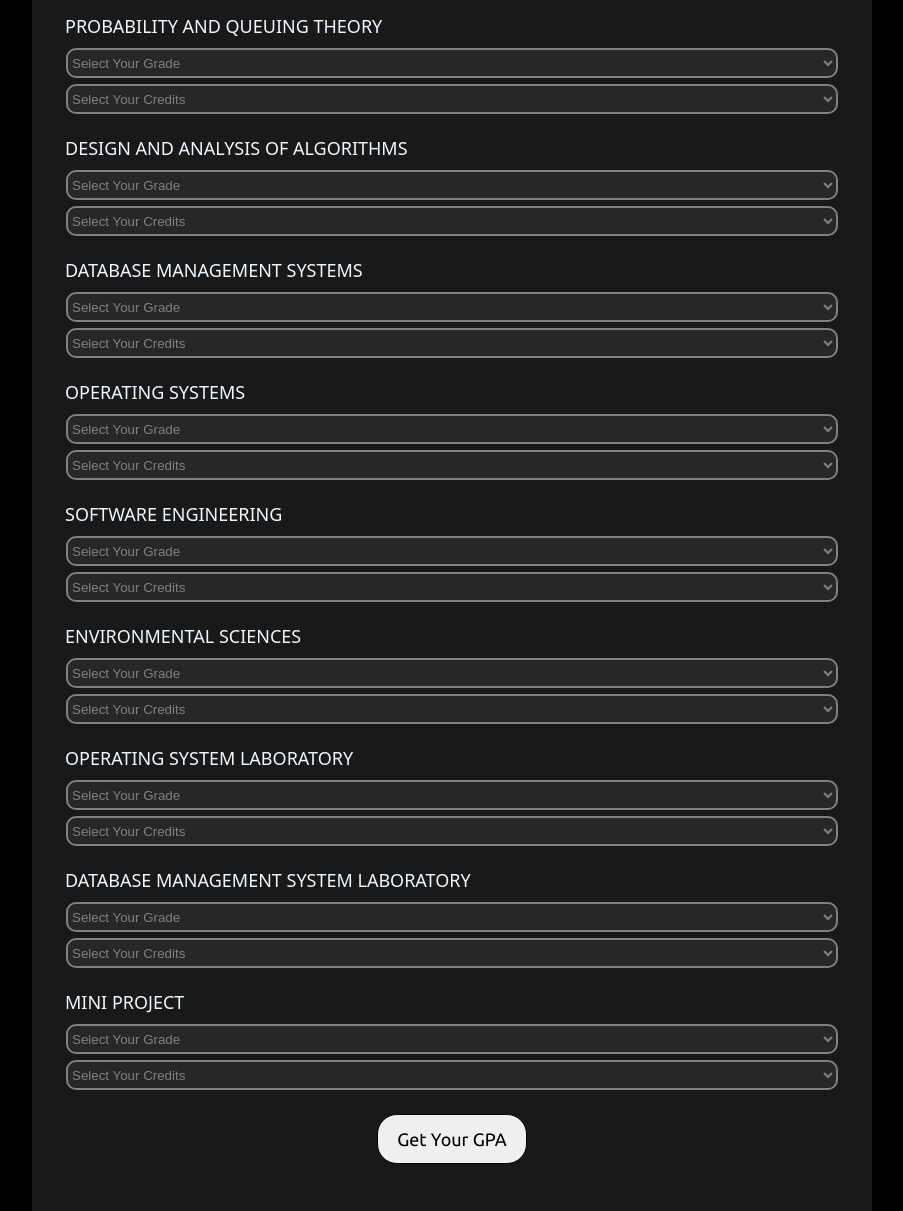
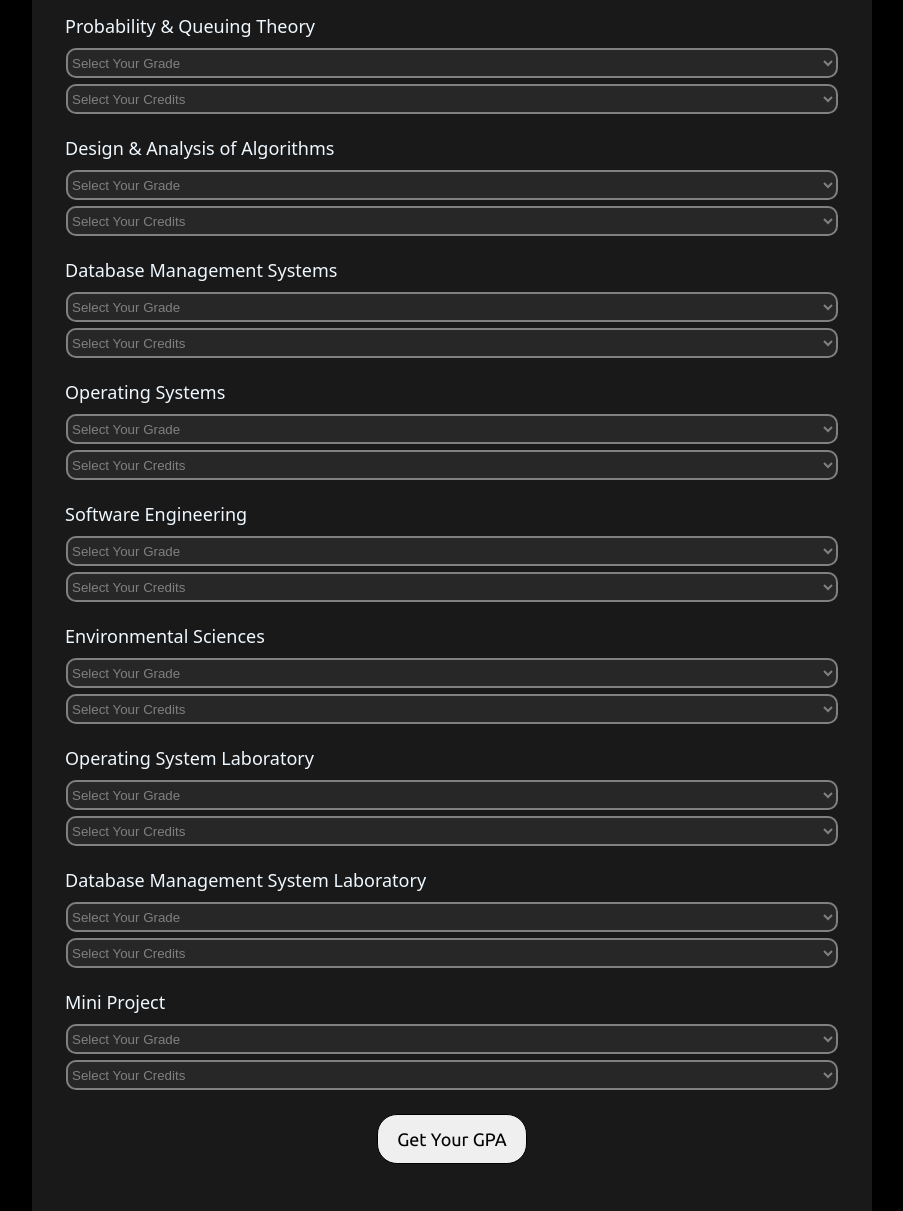
Before and after one commit to keshav-610/CGPA-Calculator, a plain HTML site: page index.html in a window 1280 px wide. Shown: the part 3960-5171 px from the top of the page, without its empty margins (188-1091 px from the left). Drawn offline with Linux system fonts and the light colour scheme.

Commit message:
index.html

```diff
--- a/index.html
+++ b/index.html
@@ -416,7 +416,7 @@
 <div class="semester">
     <h1 id="semester">SEMESTER 4</h1>
     <div class="subject">
-        <label for="pqt">PROBABILITY AND QUEUING THEORY</label>
+        <label for="pqt">Probability & Queuing Theory</label>
         <select id="pqtgrade">
             <option value="" disabled selected>Select Your Grade</option>
             <option value="10">O (10)</option>
@@ -432,7 +432,7 @@
         </select>
     </div>
     <div class="subject">
-        <label for="daa">DESIGN AND ANALYSIS OF ALGORITHMS</label>
+        <label for="daa">Design & Analysis of Algorithms</label>
         <select id="daagrade">
             <option value="" disabled selected>Select Your Grade</option>
             <option value="10">O (10)</option>
@@ -448,7 +448,7 @@
         </select>
     </div>
     <div class="subject">
-        <label for="dbms">DATABASE MANAGEMENT SYSTEMS</label>
+        <label for="dbms">Database Management Systems</label>
         <select id="dbmsgrade">
             <option value="" disabled selected>Select Your Grade</option>
             <option value="10">O (10)</option>
@@ -464,7 +464,7 @@
         </select>
     </div>
     <div class="subject">
-        <label for="os">OPERATING SYSTEMS</label>
+        <label for="os">Operating Systems</label>
         <select id="osgrade">
             <option value="" disabled selected>Select Your Grade</option>
             <option value="10">O (10)</option>
@@ -480,7 +480,7 @@
             </select>
     </div>
     <div class="subject">
-        <label for="se">SOFTWARE ENGINEERING</label>
+        <label for="se">Software Engineering</label>
         <select id="segrade">
             <option value="" disabled selected>Select Your Grade</option>
             <option value="10">O (10)</option>
@@ -496,7 +496,7 @@
         </select>
     </div>
     <div class="subject">
-        <label for="evs">ENVIRONMENTAL SCIENCES</label>
+        <label for="evs">Environmental Sciences</label>
         <select id="evsgrade">
             <option value="" disabled selected>Select Your Grade</option>
             <option value="10">O (10)</option>
@@ -512,7 +512,7 @@
         </select>
     </div>
     <div class="subject">
-        <label for="oslab">OPERATING SYSTEM LABORATORY</label>
+        <label for="oslab">Operating System Laboratory</label>
         <select id="oslabgrade">
             <option value="" disabled selected>Select Your Grade</option>
             <option value="10">O (10)</option>
@@ -528,7 +528,7 @@
         </select>
     </div>
     <div class="subject">
-        <label for="dbmslab">DATABASE MANAGEMENT SYSTEM LABORATORY</label>
+        <label for="dbmslab">Database Management System Laboratory</label>
         <select id="dbmslabgrade">
             <option value="" disabled selected>Select Your Grade</option>
             <option value="10">O (10)</option>
@@ -544,7 +544,7 @@
         </select>
     </div>
     <div class="subject">
-        <label for="miniproject">MINI PROJECT</label>
+        <label for="miniproject">Mini Project</label>
         <select id="miniprojectgrade">
             <option value="" disabled selected>Select Your Grade</option>
             <option value="10">O (10)</option>
```
